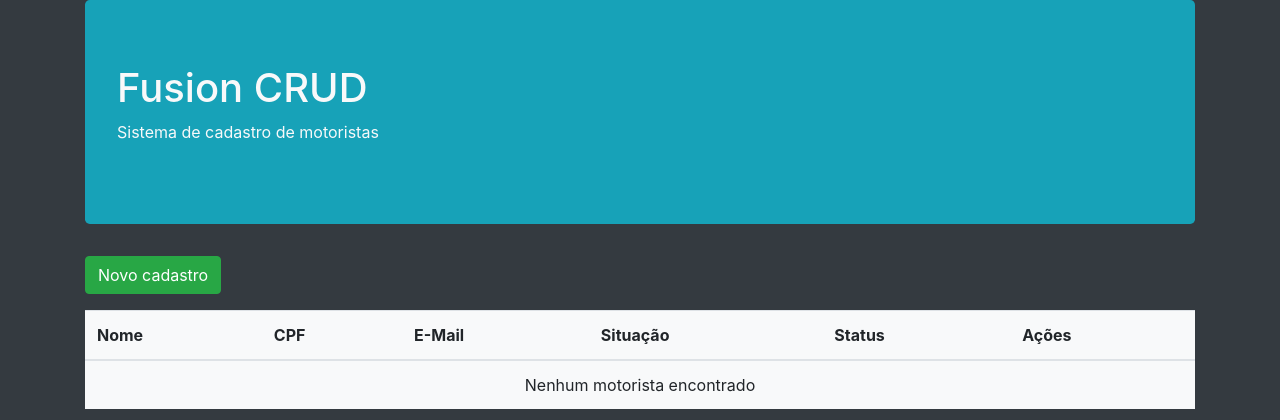
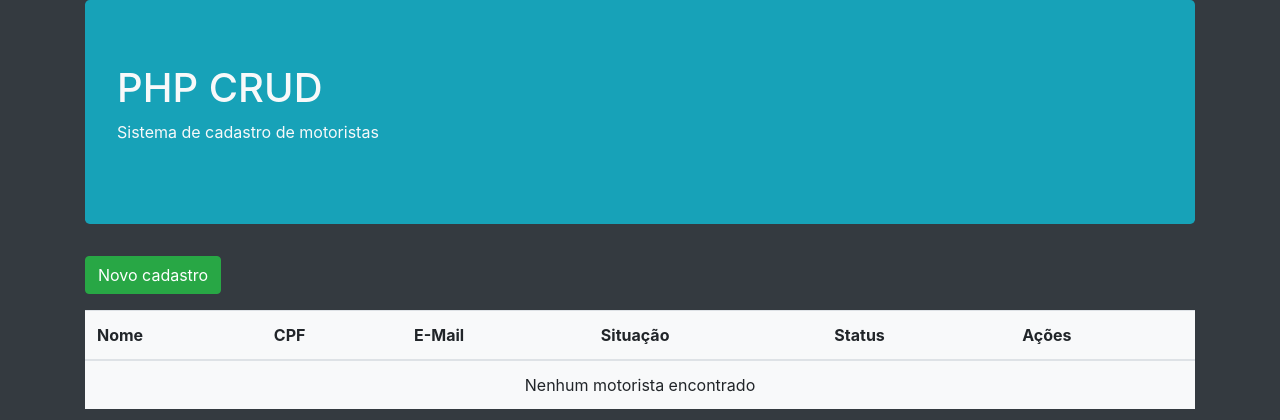
Before and after one commit to hpaes/PHP-CRUD, a PHP site: page /index.php in a window 1280 px wide. Shown: the top 420 px of the page. Run offline with PHP 8.4, Linux system fonts and the light colour scheme; data that the repository does not hold is empty.

Commit message:
Update header.php

```diff
--- a/includes/header.php
+++ b/includes/header.php
@@ -9,7 +9,7 @@
   <!-- Bootstrap CSS -->
   <link rel="stylesheet" href="https://stackpath.bootstrapcdn.com/bootstrap/4.5.2/css/bootstrap.min.css" integrity="sha384-JcKb8q3iqJ61gNV9KGb8thSsNjpSL0n8PARn9HuZOnIxN0hoP+VmmDGMN5t9UJ0Z" crossorigin="anonymous">
 
-  <title>Fusion CRUD</title>
+  <title>PHP CRUD</title>
 </head>
 
 <body class="bg-dark text-light">
@@ -17,6 +17,6 @@
   <div class="container">
 
     <div class="jumbotron bg-info">
-      <h1>Fusion CRUD</h1>
+      <h1>PHP CRUD</h1>
       <p>Sistema de cadastro de motoristas</p>
     </div>
```
